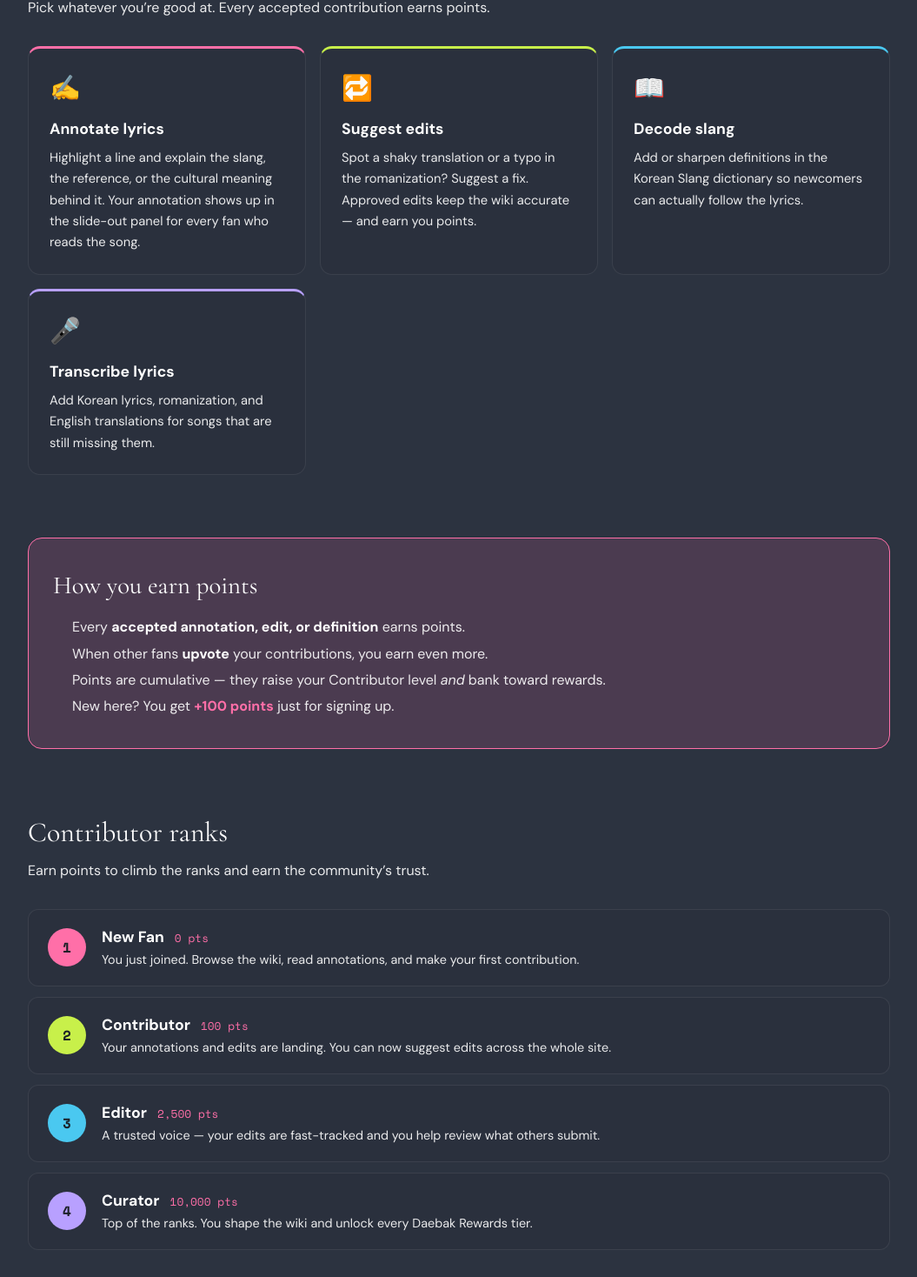
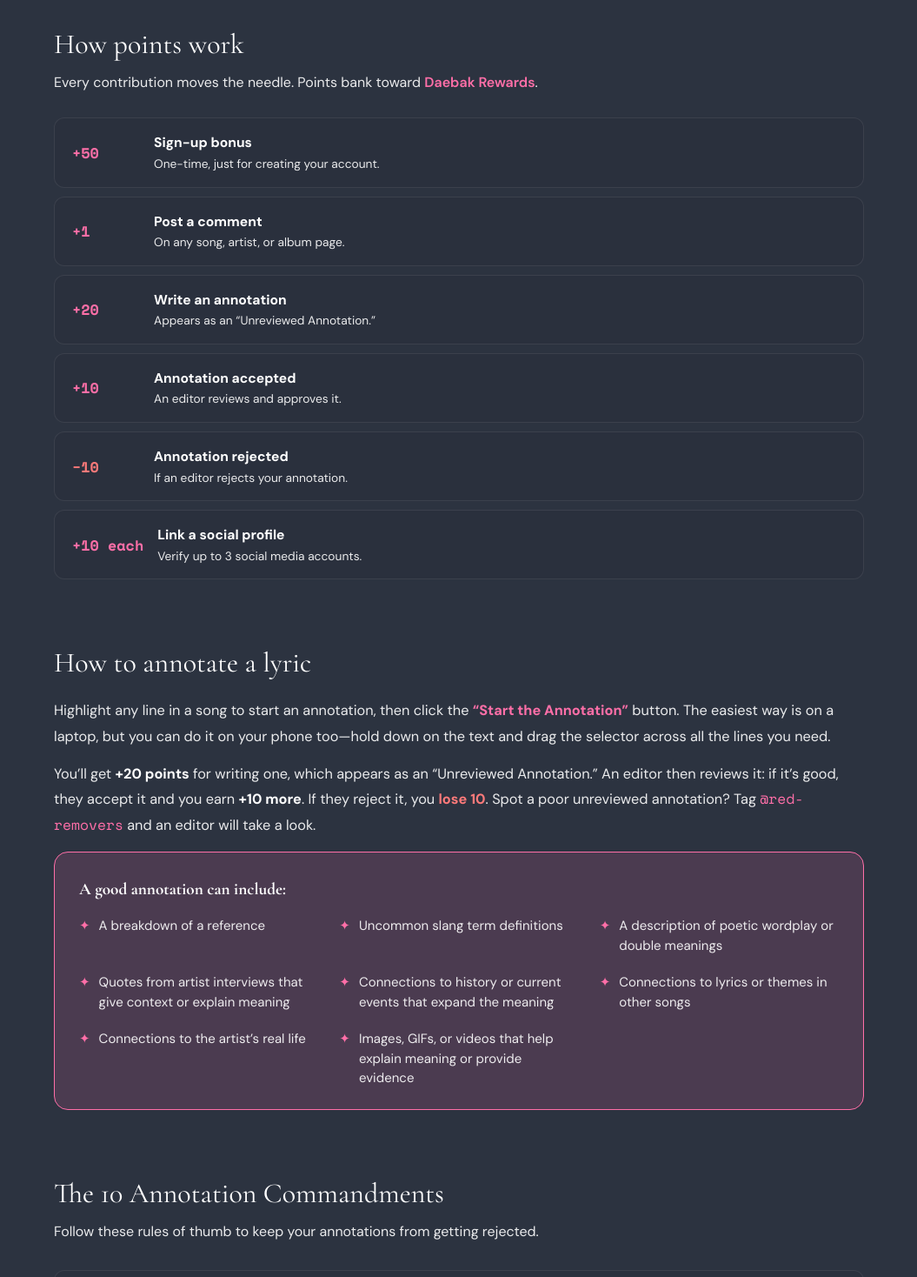
Before and after one commit to Francisgood/kpop-lyrics, a Next.js app: page /contribute in a window 1280 px wide. Shown: the part 595-2063 px from the top of the page at 87% size, without its empty margins (112-1167 px from the left). Built offline with nearby package versions, Linux system fonts and the light colour scheme; no server answers.

Commit message:
Rebuild /contribute from contributor doc (how-to-annotate + 10 Commandments + points); fix homepage points (comment +1, annotation +20, approved +10/rejected -10, sign-up +50, social +10 each)

```diff
--- a/app/contribute/page.tsx
+++ b/app/contribute/page.tsx
@@ -4,40 +4,41 @@ import type { Metadata } from "next";
 export const metadata: Metadata = {
   title: "Contribute — Aegyo Arena",
   description:
-    "Aegyo Arena is built by fans. Annotate K-pop lyrics, decode slang, suggest edits, earn points, and climb the Contributor ranks to unlock real rewards.",
+    "Aegyo Arena is the ultimate source of K-pop music knowledge, created by contributors like you. Learn how to annotate lyrics, earn points, and follow the 10 Annotation Commandments.",
 };
 
-const WAYS = [
-  {
-    icon: "✍️",
-    title: "Annotate lyrics",
-    body: "Highlight a line and explain the slang, the reference, or the cultural meaning behind it. Your annotation shows up in the slide-out panel for every fan who reads the song.",
-  },
-  {
-    icon: "🔁",
-    title: "Suggest edits",
-    body: "Spot a shaky translation or a typo in the romanization? Suggest a fix. Approved edits keep the wiki accurate — and earn you points.",
-  },
-  {
-    icon: "📖",
-    title: "Decode slang",
-    body: "Add or sharpen definitions in the Korean Slang dictionary so newcomers can actually follow the lyrics.",
-  },
-  {
-    icon: "🎤",
-    title: "Transcribe lyrics",
-    body: "Add Korean lyrics, romanization, and English translations for songs that are still missing them.",
-  },
+const POINTS = [
+  { action: "Sign-up bonus", pts: "+50", note: "One-time, just for creating your account." },
+  { action: "Post a comment", pts: "+1", note: "On any song, artist, or album page." },
+  { action: "Write an annotation", pts: "+20", note: "Appears as an “Unreviewed Annotation.”" },
+  { action: "Annotation accepted", pts: "+10", note: "An editor reviews and approves it." },
+  { action: "Annotation rejected", pts: "−10", note: "If an editor rejects your annotation." },
+  { action: "Link a social profile", pts: "+10 each", note: "Verify up to 3 social media accounts." },
 ];
 
-const LEVELS = [
-  { name: "New Fan", pts: "0 pts", desc: "You just joined. Browse the wiki, read annotations, and make your first contribution." },
-  { name: "Contributor", pts: "100 pts", desc: "Your annotations and edits are landing. You can now suggest edits across the whole site." },
-  { name: "Editor", pts: "2,500 pts", desc: "A trusted voice — your edits are fast-tracked and you help review what others submit." },
-  { name: "Curator", pts: "10,000 pts", desc: "Top of the ranks. You shape the wiki and unlock every Daebak Rewards tier." },
+const GOOD = [
+  "A breakdown of a reference",
+  "Uncommon slang term definitions",
+  "A description of poetic wordplay or double meanings",
+  "Quotes from artist interviews that give context or explain meaning",
+  "Connections to history or current events that expand the meaning",
+  "Connections to lyrics or themes in other songs",
+  "Connections to the artist’s real life",
+  "Images, GIFs, or videos that help explain meaning or provide evidence",
 ];
 
-const ACCENTS = ["var(--sakura)", "var(--volt)", "var(--sky)", "var(--lavender)"];
+const COMMANDMENTS = [
+  { t: "Don’t Restate The Lyric", d: "Most lyrics don’t need explaining—the meaning is obvious. Don’t just paraphrase them in other words. Not all lines need to be annotated." },
+  { t: "Write Like A Human", d: "Avoid overly complicated words, but don’t be too casual either. An annotation shouldn’t sound like a robot wrote it—so avoid generative AI programs, too." },
+  { t: "Watch Grammar & Spelling", d: "Writing like a human doesn’t mean forgetting the basics of style. Don’t undermine an important annotation with sloppy writing." },
+  { t: "Do Research & Hyperlink Sources", d: "Avoid plagiarism and speculation. Don’t copy Wikipedia, Urban Dictionary, or forums (tertiary sources)—link primary or secondary sources instead." },
+  { t: "Highlight All Relevant Lyrics", d: "Don’t highlight a single word—annotate at least one full line. Sometimes you need two or four bars for context, but be wary of more than four lines." },
+  { t: "Master Formatting", d: "Learn markdown—the basic code used in annotations for italics, bold, blockquotes, and the flourishes that make your ’tates a joy to read." },
+  { t: "Include Media That Adds Depth", d: "If you add an image, it should illustrate something specific in the lyric, not just a general idea." },
+  { t: "Be Objective", d: "Your annotations shouldn’t be rude or demeaning to the artist, and you shouldn’t write like a corny superfan." },
+  { t: "Be Concise", d: "Say what you mean in the fewest words possible. Wordiness ruins annotations—but so does too little. Annotations should be more than 50 characters." },
+  { t: "Be Evergreen", d: "Avoid time-sensitive phrasing that becomes inaccurate fast (“two years ago,” “next summer,” “recently,” “upcoming,” etc.)." },
+];
 
 export default function ContributePage() {
   return (
@@ -46,63 +47,69 @@ export default function ContributePage() {
       <section style={{ background: "var(--bg-card)", borderBottom: "1px solid var(--border)", padding: "72px 24px 56px" }}>
         <div style={{ maxWidth: 880, margin: "0 auto" }}>
           <div style={{ fontFamily: "var(--mono)", fontSize: "0.72rem", letterSpacing: "0.18em", textTransform: "uppercase", color: "var(--sakura)", marginBottom: 16 }}>
-            How Aegyo Arena works
+            How to get involved
           </div>
-          <h1 style={{ fontFamily: "var(--serif)", fontSize: "clamp(2.2rem, 6vw, 3.4rem)", fontWeight: 700, color: "var(--ink)", margin: "0 0 16px", lineHeight: 1.1 }}>
-            Built by fans, for fans.
+          <h1 style={{ fontFamily: "var(--serif)", fontSize: "clamp(2.1rem, 5.5vw, 3.2rem)", fontWeight: 700, color: "var(--ink)", margin: "0 0 18px", lineHeight: 1.12 }}>
+            The ultimate source of K-pop knowledge, built by contributors like you.
           </h1>
-          <p style={{ color: "var(--ink-dim)", fontSize: "1.1rem", lineHeight: 1.7, maxWidth: 640 }}>
-            Every annotation, translation, and slang definition on Aegyo Arena comes from contributors like you. The more you add, the more <strong style={{ color: "var(--ink)" }}>points</strong> you earn — and points unlock real-world <Link href="/daebak-rewards" style={{ color: "var(--sakura)", fontWeight: 600 }}>Daebak Rewards</Link>.
+          <p style={{ color: "var(--ink-dim)", fontSize: "1.1rem", lineHeight: 1.7, maxWidth: 660 }}>
+            Fans from around the world share facts and insight about the songs and artists they love. Earn <strong style={{ color: "var(--ink)" }}>points</strong> by adding knowledge about an artist, a song lyric, or an album—every contributor has a point total next to their name that shows how knowledgeable they are.
           </p>
           <div style={{ marginTop: 28, display: "flex", gap: 12, flexWrap: "wrap" }}>
-            <Link href="/signup" style={{ padding: "13px 26px", borderRadius: 100, background: "var(--sakura)", color: "var(--on-accent)", fontWeight: 800, fontSize: "0.95rem", textDecoration: "none" }}>
-              Start contributing
-            </Link>
-            <Link href="/daebak-rewards" style={{ padding: "13px 26px", borderRadius: 100, border: "1px solid var(--border-strong)", color: "var(--ink)", fontWeight: 700, fontSize: "0.95rem", textDecoration: "none" }}>
-              See the rewards →
-            </Link>
+            <Link href="/signup" style={{ padding: "13px 26px", borderRadius: 100, background: "var(--sakura)", color: "var(--on-accent)", fontWeight: 800, fontSize: "0.95rem", textDecoration: "none" }}>Start contributing</Link>
+            <Link href="/daebak-rewards" style={{ padding: "13px 26px", borderRadius: 100, border: "1px solid var(--border-strong)", color: "var(--ink)", fontWeight: 700, fontSize: "0.95rem", textDecoration: "none" }}>See the rewards →</Link>
           </div>
         </div>
       </section>
 
-      <div style={{ maxWidth: 1040, margin: "0 auto", padding: "64px 24px" }}>
-        {/* Ways to contribute */}
-        <h2 style={{ fontFamily: "var(--serif)", fontSize: "2rem", color: "var(--ink)", margin: "0 0 8px" }}>Four ways to contribute</h2>
-        <p style={{ color: "var(--ink-dim)", marginBottom: 32, fontSize: "1rem" }}>Pick whatever you&rsquo;re good at. Every accepted contribution earns points.</p>
-        <div style={{ display: "grid", gridTemplateColumns: "repeat(auto-fit, minmax(240px, 1fr))", gap: 16, marginBottom: 72 }}>
-          {WAYS.map((w, i) => (
-            <div key={w.title} style={{ background: "var(--bg-card)", border: "1px solid var(--border)", borderRadius: 14, padding: 24, borderTop: `3px solid ${ACCENTS[i % ACCENTS.length]}` }}>
-              <div style={{ fontSize: "1.8rem", marginBottom: 12 }}>{w.icon}</div>
-              <div style={{ fontWeight: 700, fontSize: "1.1rem", color: "var(--ink)", marginBottom: 8 }}>{w.title}</div>
-              <div style={{ color: "var(--ink-dim)", fontSize: "0.92rem", lineHeight: 1.65 }}>{w.body}</div>
-            </div>
-          ))}
+      <div style={{ maxWidth: 980, margin: "0 auto", padding: "64px 24px" }}>
+        {/* Points */}
+        <h2 style={{ fontFamily: "var(--serif)", fontSize: "2rem", color: "var(--ink)", margin: "0 0 8px" }}>How points work</h2>
+        <p style={{ color: "var(--ink-dim)", marginBottom: 28, fontSize: "1rem" }}>Every contribution moves the needle. Points bank toward <Link href="/daebak-rewards" style={{ color: "var(--sakura)", fontWeight: 600 }}>Daebak Rewards</Link>.</p>
+        <div style={{ display: "grid", gap: 10, marginBottom: 72 }}>
+          {POINTS.map((p) => {
+            const neg = p.pts.startsWith("−");
+            return (
+              <div key={p.action} style={{ display: "flex", alignItems: "center", gap: 16, background: "var(--bg-card)", border: "1px solid var(--border)", borderRadius: 12, padding: "16px 20px" }}>
+                <div style={{ flexShrink: 0, minWidth: 78, fontFamily: "var(--mono)", fontWeight: 800, fontSize: "1.05rem", color: neg ? "#ff7a7a" : "var(--sakura)" }}>{p.pts}</div>
+                <div>
+                  <div style={{ fontWeight: 700, color: "var(--ink)", fontSize: "0.98rem" }}>{p.action}</div>
+                  <div style={{ color: "var(--ink-dim)", fontSize: "0.86rem", marginTop: 2 }}>{p.note}</div>
+                </div>
+              </div>
+            );
+          })}
         </div>
 
-        {/* How points work */}
-        <div style={{ background: "var(--sakura-light)", border: "1px solid var(--sakura)", borderRadius: 16, padding: "32px 28px", marginBottom: 72 }}>
-          <h2 style={{ fontFamily: "var(--serif)", fontSize: "1.8rem", color: "var(--ink)", margin: "0 0 12px" }}>How you earn points</h2>
-          <ul style={{ color: "var(--ink-dim)", fontSize: "1rem", lineHeight: 1.9, margin: 0, paddingLeft: 22 }}>
-            <li>Every <strong style={{ color: "var(--ink)" }}>accepted annotation, edit, or definition</strong> earns points.</li>
-            <li>When other fans <strong style={{ color: "var(--ink)" }}>upvote</strong> your contributions, you earn even more.</li>
-            <li>Points are cumulative — they raise your Contributor level <em>and</em> bank toward rewards.</li>
-            <li>New here? You get <strong style={{ color: "var(--sakura)" }}>+100 points</strong> just for signing up.</li>
-          </ul>
+        {/* How to annotate */}
+        <h2 style={{ fontFamily: "var(--serif)", fontSize: "2rem", color: "var(--ink)", margin: "0 0 16px" }}>How to annotate a lyric</h2>
+        <div style={{ color: "var(--ink-dim)", fontSize: "1.02rem", lineHeight: 1.8, marginBottom: 16 }}>
+          <p style={{ margin: "0 0 14px" }}>Highlight any line in a song to start an annotation, then click the <strong style={{ color: "var(--sakura)" }}>&ldquo;Start the Annotation&rdquo;</strong> button. The easiest way is on a laptop, but you can do it on your phone too—hold down on the text and drag the selector across all the lines you need.</p>
+          <p style={{ margin: "0 0 14px" }}>You’ll get <strong style={{ color: "var(--ink)" }}>+20 points</strong> for writing one, which appears as an &ldquo;Unreviewed Annotation.&rdquo; An editor then reviews it: if it’s good, they accept it and you earn <strong style={{ color: "var(--ink)" }}>+10 more</strong>. If they reject it, you <strong style={{ color: "#ff7a7a" }}>lose 10</strong>. Spot a poor unreviewed annotation? Tag <code style={{ color: "var(--sakura)", fontFamily: "var(--mono)" }}>@red-removers</code> and an editor will take a look.</p>
         </div>
 
-        {/* Contributor levels */}
-        <h2 style={{ fontFamily: "var(--serif)", fontSize: "2rem", color: "var(--ink)", margin: "0 0 8px" }}>Contributor ranks</h2>
-        <p style={{ color: "var(--ink-dim)", marginBottom: 32, fontSize: "1rem" }}>Earn points to climb the ranks and earn the community&rsquo;s trust.</p>
+        {/* Good annotation includes */}
+        <div style={{ background: "var(--sakura-light)", border: "1px solid var(--sakura)", borderRadius: 16, padding: "28px 28px 12px", marginBottom: 72 }}>
+          <h3 style={{ fontWeight: 800, color: "var(--ink)", fontSize: "1.2rem", margin: "0 0 16px" }}>A good annotation can include:</h3>
+          <div style={{ display: "grid", gridTemplateColumns: "repeat(auto-fit, minmax(260px, 1fr))", gap: "8px 24px" }}>
+            {GOOD.map((g) => (
+              <div key={g} style={{ display: "flex", gap: 10, color: "var(--ink-dim)", fontSize: "0.94rem", lineHeight: 1.5, marginBottom: 12 }}>
+                <span style={{ color: "var(--sakura)", flexShrink: 0 }}>✦</span>{g}
+              </div>
+            ))}
+          </div>
+        </div>
+
+        {/* 10 Commandments */}
+        <h2 style={{ fontFamily: "var(--serif)", fontSize: "2rem", color: "var(--ink)", margin: "0 0 8px" }}>The 10 Annotation Commandments</h2>
+        <p style={{ color: "var(--ink-dim)", marginBottom: 32, fontSize: "1rem" }}>Follow these rules of thumb to keep your annotations from getting rejected.</p>
         <div style={{ display: "grid", gap: 12, marginBottom: 72 }}>
-          {LEVELS.map((lv, i) => (
-            <div key={lv.name} style={{ display: "flex", alignItems: "center", gap: 18, background: "var(--bg-card)", border: "1px solid var(--border)", borderRadius: 12, padding: "18px 22px" }}>
-              <div style={{ flexShrink: 0, width: 44, height: 44, borderRadius: "50%", background: ACCENTS[i % ACCENTS.length], color: "var(--on-accent)", display: "flex", alignItems: "center", justifyContent: "center", fontWeight: 800, fontFamily: "var(--mono)" }}>{i + 1}</div>
-              <div style={{ flex: 1 }}>
-                <div style={{ display: "flex", alignItems: "baseline", gap: 12, flexWrap: "wrap" }}>
-                  <span style={{ fontWeight: 800, fontSize: "1.1rem", color: "var(--ink)" }}>{lv.name}</span>
-                  <span style={{ fontFamily: "var(--mono)", fontSize: "0.8rem", color: "var(--sakura)" }}>{lv.pts}</span>
-                </div>
-                <div style={{ color: "var(--ink-dim)", fontSize: "0.9rem", marginTop: 3 }}>{lv.desc}</div>
+          {COMMANDMENTS.map((c, i) => (
+            <div key={c.t} style={{ display: "flex", gap: 18, background: "var(--bg-card)", border: "1px solid var(--border)", borderRadius: 12, padding: "18px 22px" }}>
+              <div style={{ flexShrink: 0, fontFamily: "var(--serif)", fontWeight: 700, fontSize: "1.6rem", color: "var(--sakura)", lineHeight: 1, minWidth: 32 }}>{i + 1}</div>
+              <div>
+                <div style={{ fontWeight: 800, color: "var(--ink)", fontSize: "1.02rem", marginBottom: 4 }}>{c.t}</div>
+                <div style={{ color: "var(--ink-dim)", fontSize: "0.92rem", lineHeight: 1.6 }}>{c.d}</div>
               </div>
             </div>
           ))}
@@ -110,13 +117,9 @@ export default function ContributePage() {
 
         {/* CTA */}
         <div style={{ textAlign: "center", background: "var(--bg-card)", border: "1px solid var(--border-strong)", borderRadius: 16, padding: "48px 28px" }}>
-          <h2 style={{ fontFamily: "var(--serif)", fontSize: "2rem", color: "var(--ink)", margin: "0 0 10px" }}>Ready to leave your mark?</h2>
-          <p style={{ color: "var(--ink-dim)", fontSize: "1.05rem", marginBottom: 24, maxWidth: 520, marginLeft: "auto", marginRight: "auto" }}>
-            Create a free account, start annotating, and watch your points — and your rewards — stack up.
-          </p>
-          <Link href="/signup" style={{ display: "inline-block", padding: "14px 32px", borderRadius: 100, background: "var(--sakura)", color: "var(--on-accent)", fontWeight: 800, fontSize: "1rem", textDecoration: "none" }}>
-            Become a Contributor
-          </Link>
+          <h2 style={{ fontFamily: "var(--serif)", fontSize: "2rem", color: "var(--ink)", margin: "0 0 10px" }}>Ready to add your knowledge?</h2>
+          <p style={{ color: "var(--ink-dim)", fontSize: "1.05rem", marginBottom: 24, maxWidth: 520, marginLeft: "auto", marginRight: "auto" }}>Create a free account, grab your +50 sign-up bonus, and start annotating.</p>
+          <Link href="/signup" style={{ display: "inline-block", padding: "14px 32px", borderRadius: 100, background: "var(--sakura)", color: "var(--on-accent)", fontWeight: 800, fontSize: "1rem", textDecoration: "none" }}>Become a Contributor</Link>
         </div>
       </div>
     </main>
--- a/app/page.tsx
+++ b/app/page.tsx
@@ -31,10 +31,10 @@ const REWARDS = [
 ];
 
 const EARN_WAYS = [
-  { icon: "🎤", iconCls: "ewi-1", name: "Post a Comment",      desc: "Share your thoughts on any song, artist, or album", pts: "+10 pts" },
-  { icon: "✍️", iconCls: "ewi-2", name: "Add an Annotation",    desc: "Decode a lyric line for the community",             pts: "+30 pts" },
-  { icon: "✅", iconCls: "ewi-3", name: "Get an Edit Approved", desc: "Submit corrections a moderator validates",          pts: "+50 pts" },
-  { icon: "⭐", iconCls: "ewi-4", name: "Sign-up Bonus",        desc: "One-time reward when you create your account",      pts: "+100 pts" },
+  { icon: "🎤", iconCls: "ewi-1", name: "Post a Comment",      desc: "Share your thoughts on any song, artist, or album", pts: "+1 pt" },
+  { icon: "✍️", iconCls: "ewi-2", name: "Add an Annotation",    desc: "Decode a lyric line for the community",             pts: "+20 pts" },
+  { icon: "✅", iconCls: "ewi-3", name: "Annotation Approved", desc: "An editor accepts it; rejected ones lose 10",          pts: "+10 pts" },
+  { icon: "⭐", iconCls: "ewi-4", name: "Sign-up Bonus",        desc: "One-time reward when you create your account",      pts: "+50 pts" },
   { icon: "🔗", iconCls: "ewi-5", name: "Link Social Profiles", desc: "Verify up to 3 social media accounts",              pts: "+10 each" },
 ];
 
@@ -167,18 +167,18 @@ export default async function HomePage() {
           <div>
             <div className="earn-card-stack">
               <div className="earn-card ec1">
-                <div className="earn-card-label">Top Action</div>
+                <div className="earn-card-label">Sign-Up Bonus</div>
                 <div className="earn-card-pts">+50</div>
-                <div className="earn-card-desc">Approved Edit — your knowledge shapes the wiki</div>
+                <div className="earn-card-desc">One-time reward, just for creating your account.</div>
               </div>
               <div className="earn-card ec2">
                 <div className="earn-card-label">Annotation</div>
-                <div className="earn-card-pts">+30</div>
+                <div className="earn-card-pts">+20</div>
                 <div className="earn-card-desc">Explain a lyric. Help the fandom understand.</div>
               </div>
               <div className="earn-card ec3">
                 <div className="earn-card-label">Comment</div>
-                <div className="earn-card-pts">+10</div>
+                <div className="earn-card-pts">+1</div>
                 <div className="earn-card-desc">Join the conversation on any song page.</div>
               </div>
             </div>
```
